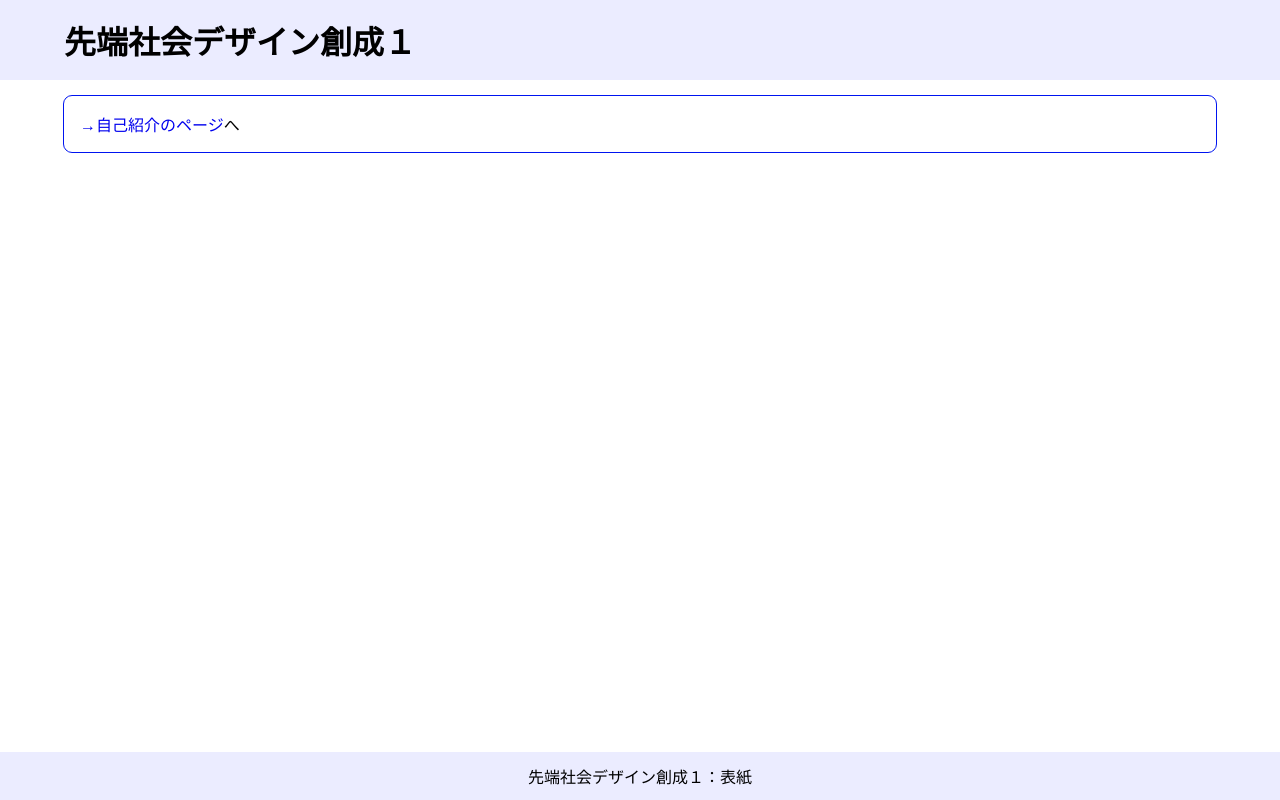
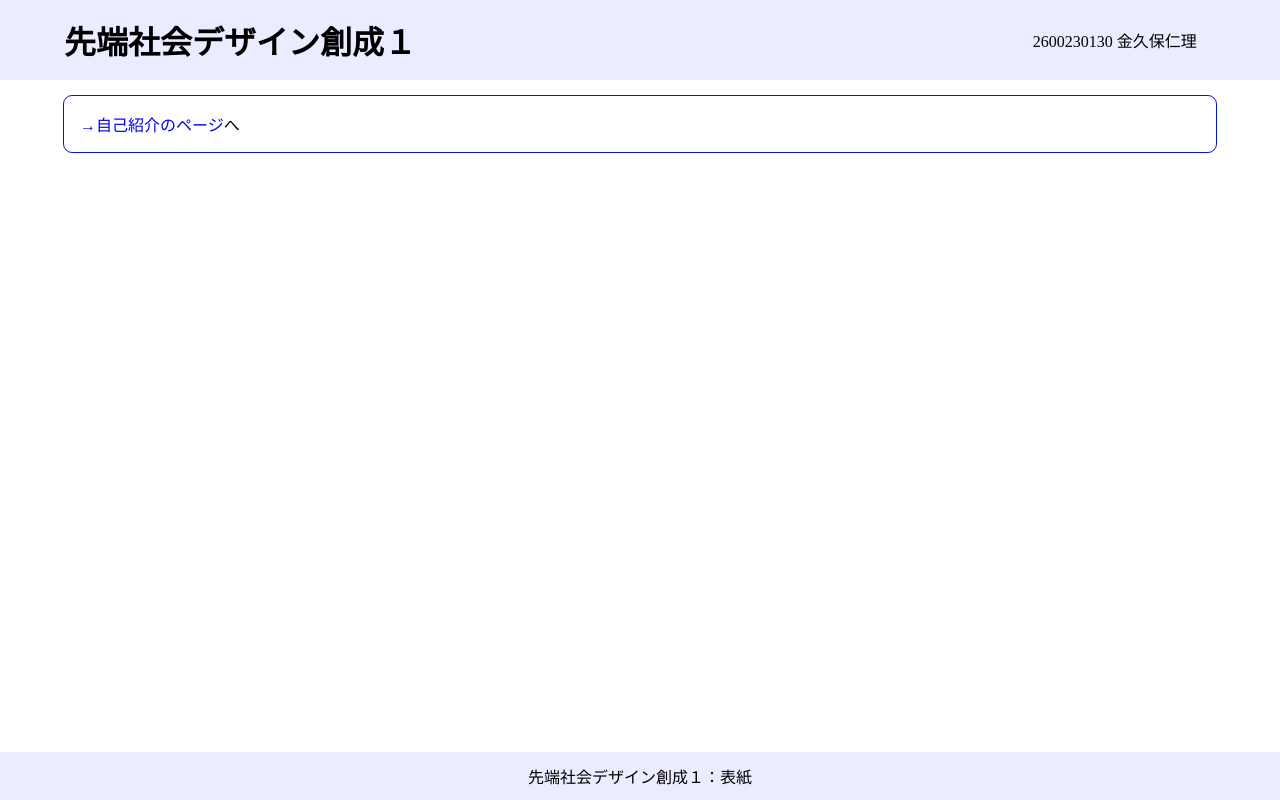
Before and after one commit to MasamichiKanakubo/sousei-knkb-portfolio, a plain HTML site: page index.html in a window 1280 px wide. Drawn offline with Linux system fonts and the light colour scheme.

Commit message:
feat: add namebox

```diff
--- a/index.html
+++ b/index.html
@@ -19,7 +19,7 @@
     <!-- 第１週課題：各自の学生証番号と名前を以下に記入する．-->
     <div class="namebox">
       <!-- ここから -->
-
+      2600230130 金久保仁理
       <!-- ここまで -->
     </div>
   </div>
```
